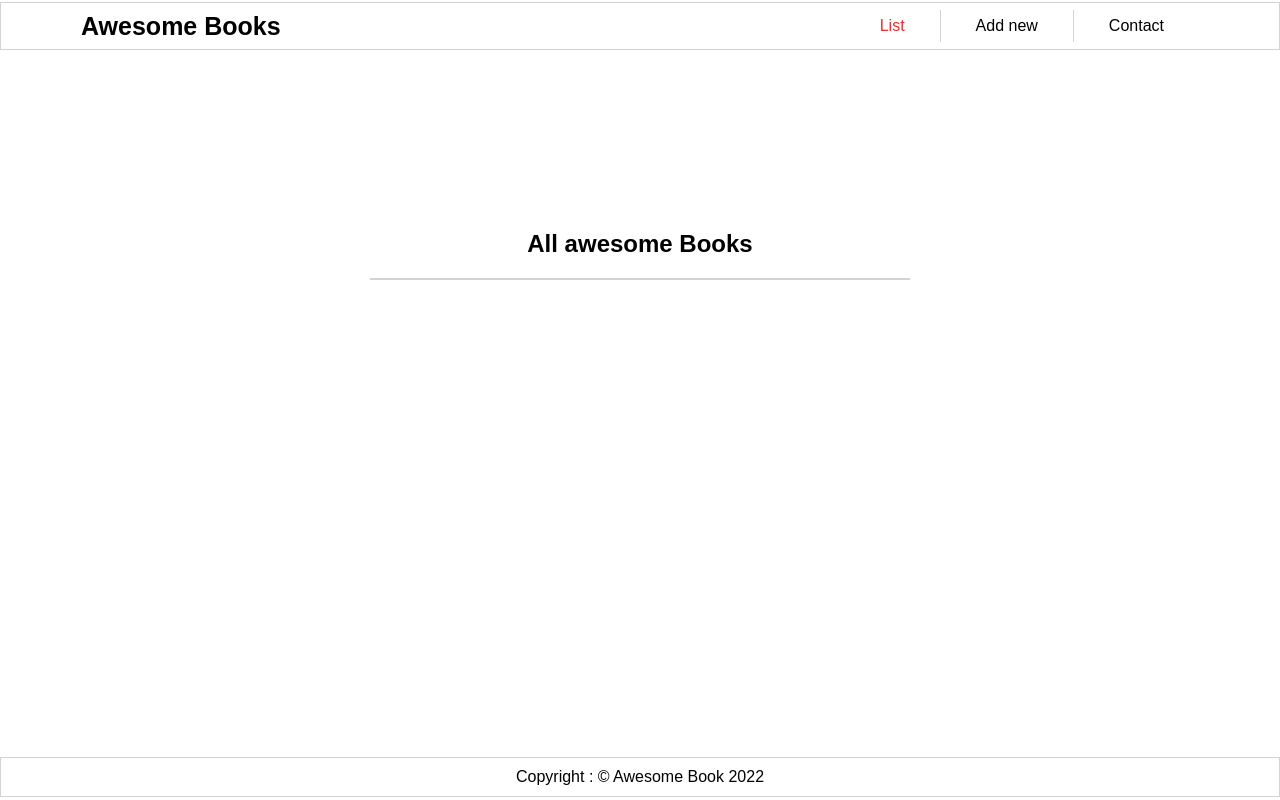
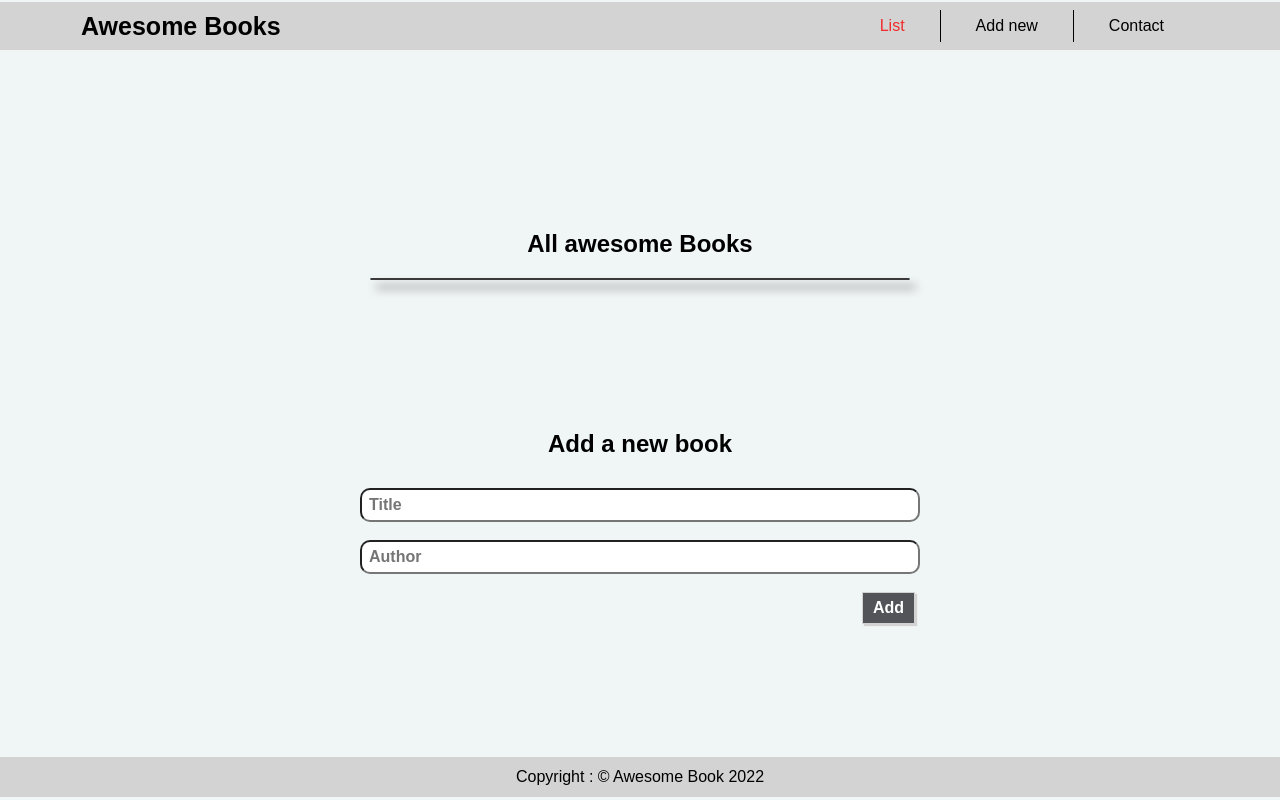
Before and after one commit to Progress2002/Awesome-Book-, a website: page index.html in a window 1280 px wide. Shown: the top 800 px of the page. Drawn offline with Linux system fonts and the light colour scheme.

Commit message:
Modify index.css

```diff
--- a/index.css
+++ b/index.css
@@ -16,6 +16,7 @@
 
 body {
   color: #000;
+  background-color: rgb(240, 245, 245);
 }
 
 h2 {
@@ -30,6 +31,7 @@ header {
   align-items: center;
   padding: 7px;
   margin-top: 2px;
+  background-color: #d3d3d3;
 }
 
 header .logo a {
@@ -44,7 +46,7 @@ header ul {
 }
 
 header ul li {
-  border-right: 1px solid #d4d2d2;
+  border-right: 1px solid #000;
   font-size: 16px;
   padding: 7px;
   margin: 0;
@@ -82,8 +84,10 @@ main {
 }
 
 #awesomeBooks {
-  border: 1px solid #d4d2d2;
+  border: 1px solid #3b3939;
+  border-radius: 10px;
   margin: 10px;
+  box-shadow: 6px 8px 10px #4e4c4c;
 }
 
 #awesomeBooks ul {
@@ -98,12 +102,13 @@ main {
   align-items: center;
 }
 
-#awesomeBooks li:nth-child(odd) {
+#awesomeBooks li:nth-child(even) {
   background-color: rgb(173, 170, 170);
 }
 
 #awesomeBooks li:hover {
   background-color: #52545a;
+  color: #fff;
 }
 
 #awesomeBooks li span {
@@ -164,7 +169,7 @@ form input:hover {
   margin: auto;
 }
 
-.hiden {
+.hidden {
   display: none;
 }
 
@@ -174,6 +179,7 @@ footer {
   width: 100%;
   border: 1px solid #d4d2d2;
   padding: 10px;
+  background-color: #d3d3d3;
 }
 
 footer p {
```
